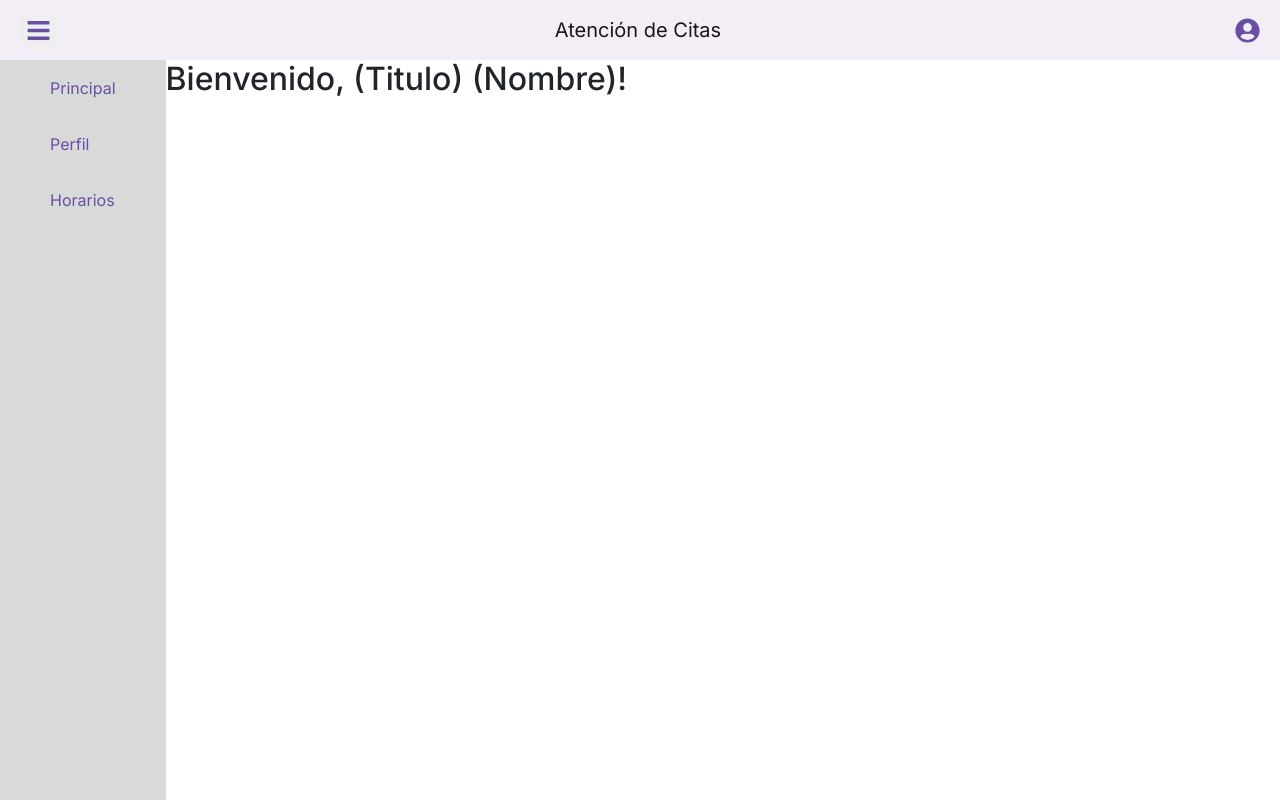
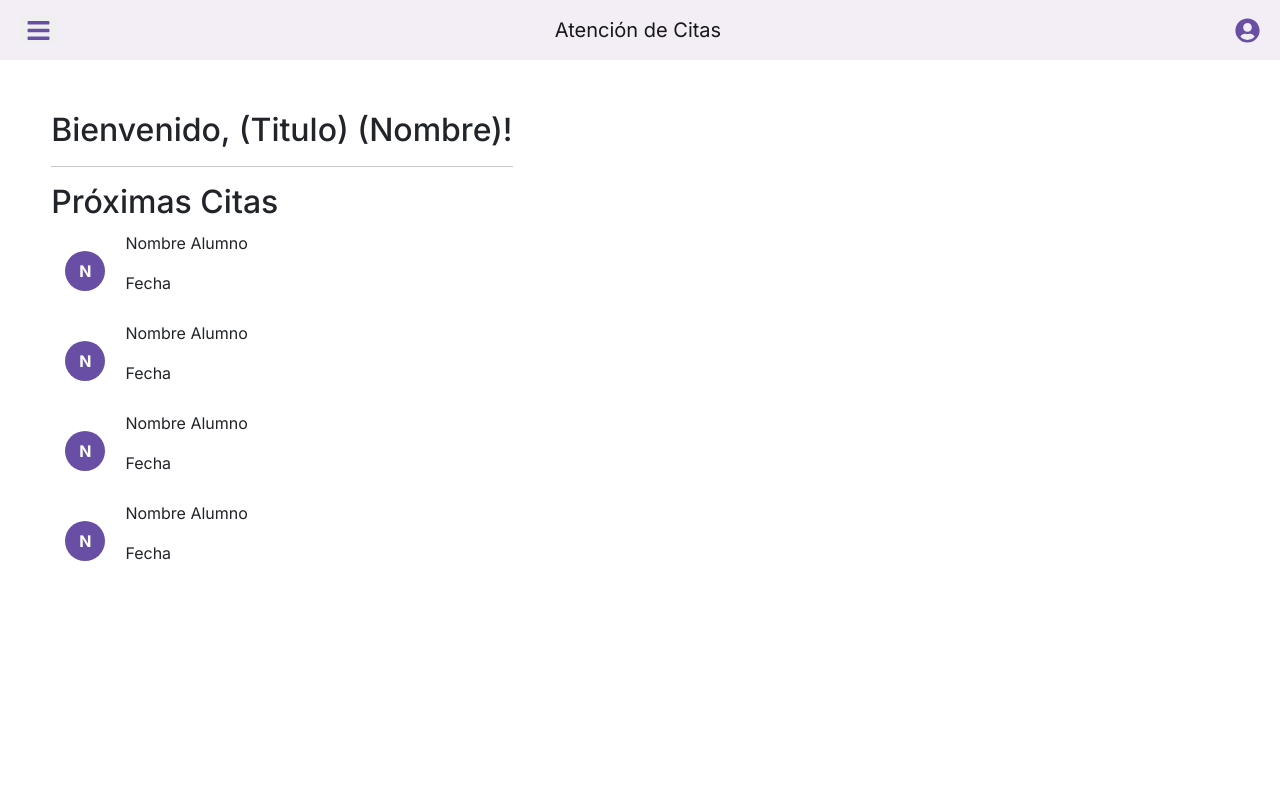
Before and after one commit to Sebastian1335/REPOS_GRUPO3, a Next.js app in the folder proyecto/: page /docente in a window 1280 px wide. Built offline with nearby package versions, Linux system fonts and the light colour scheme.

Commit message:
Segunda actualizacio

```diff
--- a/proyecto/src/app/docente/page.jsx
+++ b/proyecto/src/app/docente/page.jsx
@@ -2,13 +2,14 @@
 import React, { useState } from 'react';
 import TopBar from '@/components/TopBar/TopBar';
 import Menu from '@/components/Menu/Menu';
+import Cita from '@/components/Cita/Cita';
 import styles from '../docente/page.module.css'
 
 
 const Docente = () => {
-    const [MenuIsVisible, setMenuIsVisible] = useState(true);
+    const [MenuIsVisible, setMenuIsVisible] = useState(false);
 
-    function EsconderMenu()
+    function AparecerMenu()
     {
         setMenuIsVisible(!MenuIsVisible)
     }
@@ -21,13 +22,22 @@ const Docente = () => {
 
     return (
         <div>
-            <TopBar onButtonClick={EsconderMenu}></TopBar>
-            <div className={styles.tablero}>
-                <h2 className={styles.texto}>Bienvenido, (Titulo) (Nombre)!</h2>
-                <hr/>
-                <div className={styles.content}>
+            <TopBar onButtonClick={AparecerMenu}></TopBar>
+            <div className={styles.Main}>
+                <div className={styles.Info}>
+                    <h2>Bienvenido, (Titulo) (Nombre)!</h2>
+                    <hr/>
+                    <div className={styles.Fondo}>
+                        <h2>Próximas Citas</h2>
+                        <Cita></Cita>
+                        <Cita></Cita>
+                        <Cita></Cita>
+                        <Cita></Cita>
+                    </div>
+                </div>
+
+                <div className={styles.Menu}>
                     {BarraLateral}
-
                 </div>
             </div>
         </div>
--- a/proyecto/src/app/docente/page.module.css
+++ b/proyecto/src/app/docente/page.module.css
@@ -1,6 +1,10 @@
-.tablero {
+.Main {
     display: flex;
     flex-direction: row-reverse;
     justify-content: flex-end;
 
 }
+
+.Info {
+    padding: 4%;
+}
```
